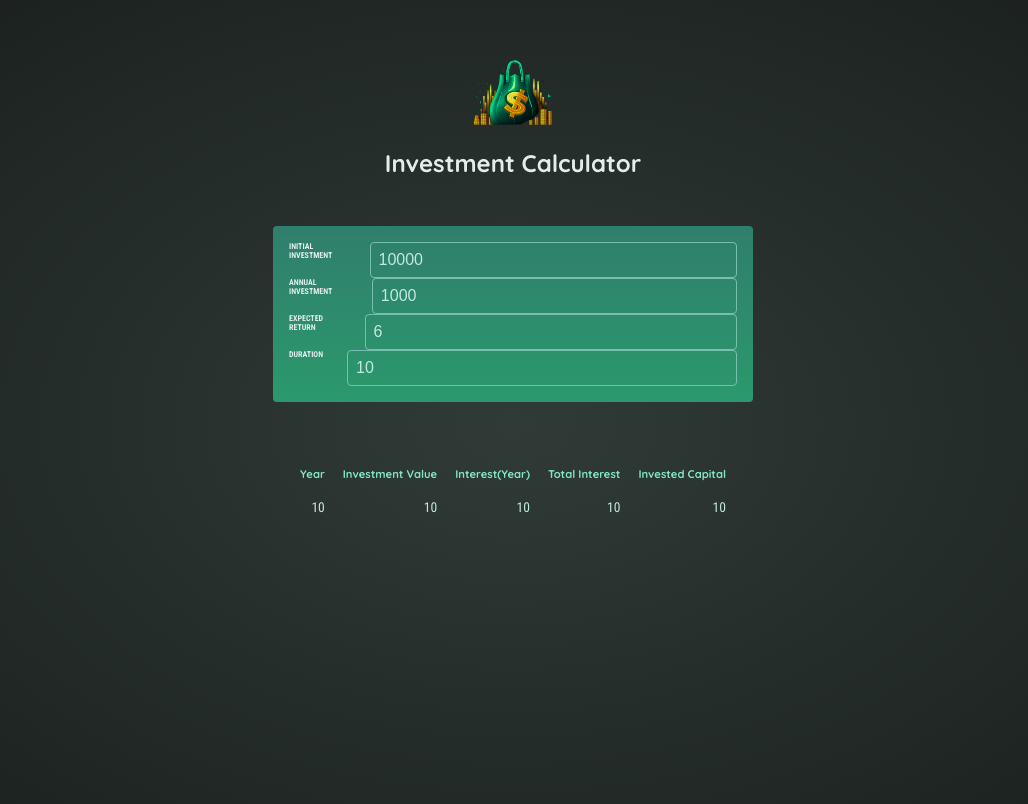
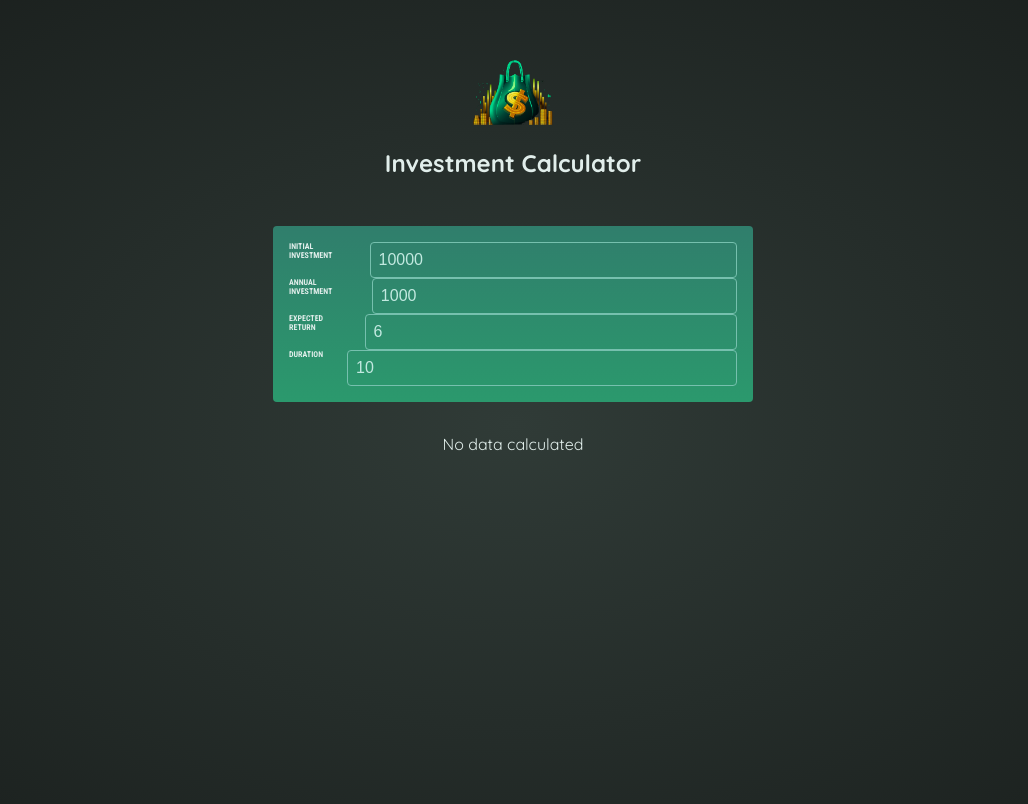
Before and after one commit to Oxana2014/InvestmentCalculator2, a React (Vite) app: page / in a window 1280 px wide. Shown: the top 804 px of the page, without its empty margins (127-1155 px from the left). Built offline with nearby package versions, Linux system fonts and the light colour scheme.

Commit message:
Add calculations and final output

```diff
--- a/src/App.jsx
+++ b/src/App.jsx
@@ -1,14 +1,22 @@
+import { useState } from "react";
+
 import Header from "./components/Header";
  import UserInput from './components/UserInput'
  import ResultTable from "./components/ResultTable";
+ import {calculateInvestmentResults } from "./util/investment"
 
 function App() {
+const [result, setResult] = useState([])
+function calculateResult(userInput) {
+const result = calculateInvestmentResults(userInput)
+setResult(result)
+}
   return (
     <>
       <Header />
       <main>
-       <UserInput />
-       < ResultTable />
+       <UserInput calculate={calculateResult} />
+       < ResultTable result={result}/>
       </main>
     </>
   );
--- a/src/components/InputGroup.jsx
+++ b/src/components/InputGroup.jsx
@@ -8,7 +8,7 @@ export default function InputGroup({ label, id, value, onChange }) {
   return (
     <div className="input-group ">
       <label htmlFor={id}>{label}</label>
-      <input type="number" id={id} onChange={ handleInput} value={value} min='1' />
+      <input type="number" id={id} onChange={ handleInput} value={value} min='0' />
     </div>
   );
 }
--- a/src/components/ResultTable.jsx
+++ b/src/components/ResultTable.jsx
@@ -1,5 +1,11 @@
-export default function ResultTable() {
-    return <table id="result">
+import { formatter } from "../util/investment";
+
+export default function ResultTable({ result }) {
+  let content = <p className="center">No data calculated</p>;
+  if (result && result.length > 0) {
+    content = (
+      <table id="result">
+        {console.log("result ", result)}
         <thead>
           <tr>
             <th>Year</th>
@@ -10,13 +16,22 @@ export default function ResultTable() {
           </tr>
         </thead>
         <tbody>
-<tr>
-    <td>10</td>
-    <td>10</td>
-    <td>10</td>
-    <td>10</td>
-    <td>10</td>
+          {result.map((res) => {
+            return (
+              <tr key={res.year.toString()}>
+                <td>{res.year}</td>
+                <td>{formatter.format(res.interest)}</td>
+                <td>{formatter.format(res.valueEndOfYear)}</td>
+                <td>{formatter.format(res.annualInvestment)}</td>
+                <td>
+                  {formatter.format(res.annualInvestment * (res.year + 1))}
+                </td>
               </tr>
+            );
+          })}
         </tbody>
       </table>
+    );
   }
+  return content;
+}
--- a/src/components/UserInput.jsx
+++ b/src/components/UserInput.jsx
@@ -1,38 +1,40 @@
 import { useState } from "react";
 import InputGroup from "./InputGroup";
 
-export default function UserInput() {
+export default function UserInput({calculate}) {
   const [userInput, setUserInput] = useState({
-    "initial-investment": 10000,
-    "annual-investment": 1000,
-    "expected-return": 6,
+    "initialInvestment": 10000,
+    "annualInvestment": 1000,
+    "expectedReturn": 6,
     duration: 10,
   });
   function handleInputs(input, value) {
 setUserInput(prevUserInput => {
 const currentUserInput = {...prevUserInput, [input] : value}
 console.log(currentUserInput)
+calculate(currentUserInput)
 return currentUserInput
 })
+
   }
   return (
     <div id="user-input">
       <InputGroup
         label="INITIAL INVESTMENT"
-        id="initial-investment"
-        value={userInput["initial-investment"]}
+        id="initialInvestment"
+        value={userInput["initialInvestment"]}
         onChange={handleInputs}
       />
       <InputGroup
         label="ANNUAL INVESTMENT"
-        id="annual-investment"
-        value={userInput["annual-investment"]}
+        id="annualInvestment"
+        value={userInput["annualInvestment"]}
         onChange={handleInputs}
       />
       <InputGroup
         label="EXPECTED RETURN"
-        id="expected-return"
-        value={userInput["expected-return"]}
+        id="expectedReturn"
+        value={userInput["expectedReturn"]}
         onChange={handleInputs}
       />
       <InputGroup
```
Lines whose indentation alone changed are shown as unchanged.
